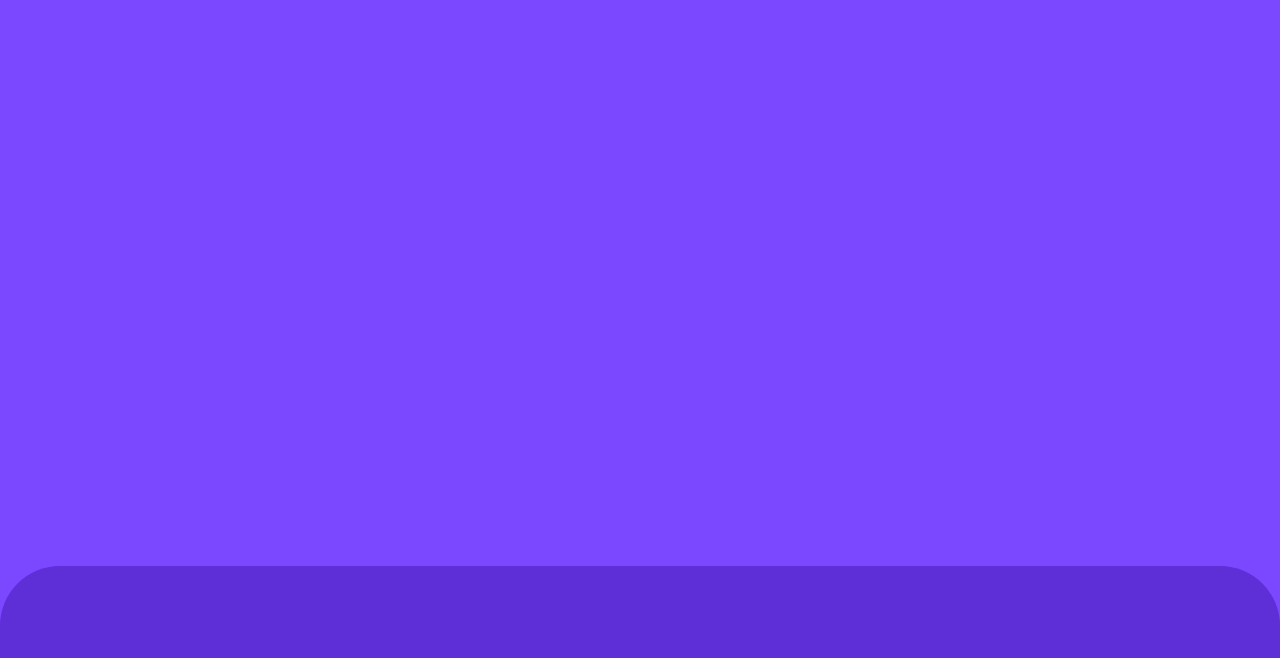
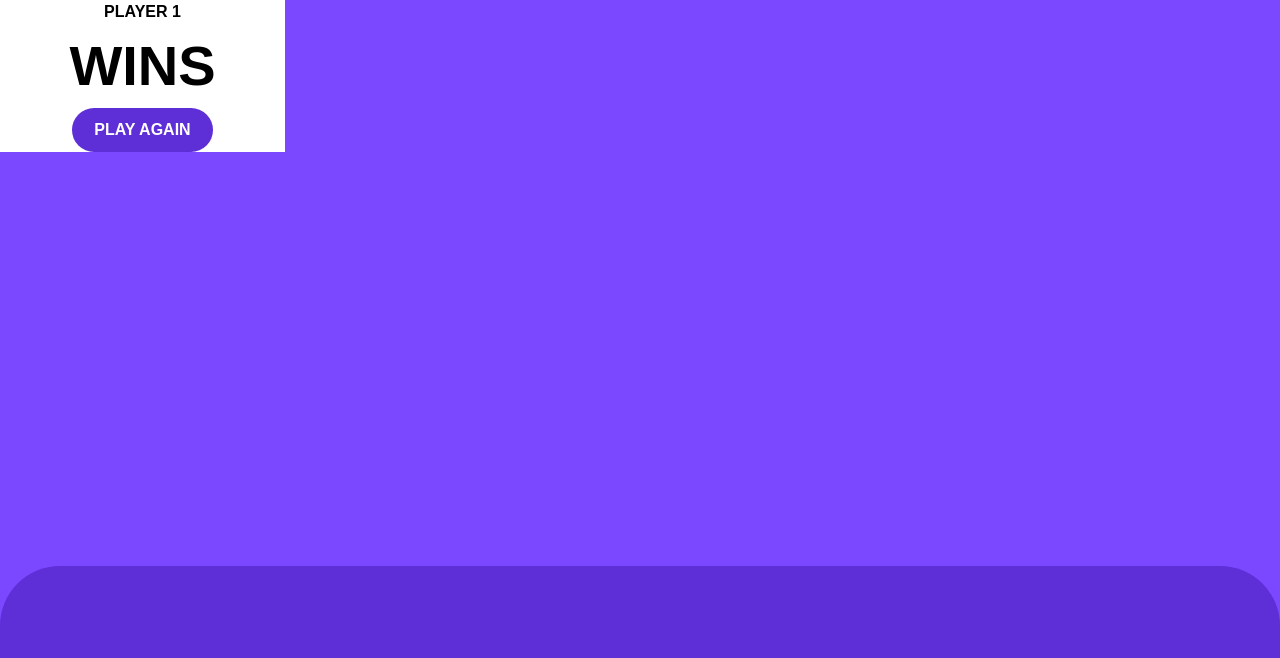
Before and after one commit to tpkhuong/fixedFrontendMentorChallenges, a Next.js app in the folder advanced/nextJsProjects/connectFourGame/: page /playergameboard in a window 1280 px wide. Shown: the top 658 px of the page. Built offline with nearby package versions, Linux system fonts and the light colour scheme.

Commit message:
enjoyed the effort/process of building algorithm playerturntimer and result components connect four dir.

```diff
--- a/advanced/nextJsProjects/connectFourGame/src/app/components/client/ConnectFourBoard/ConnectFourBoard.module.css
+++ b/advanced/nextJsProjects/connectFourGame/src/app/components/client/ConnectFourBoard/ConnectFourBoard.module.css
@@ -0,0 +1,4 @@
+/* mobile */
+
+/* tablet */
+/* desktop */
--- a/advanced/nextJsProjects/connectFourGame/src/app/components/client/ConnectFourBoard/index.js
+++ b/advanced/nextJsProjects/connectFourGame/src/app/components/client/ConnectFourBoard/index.js
@@ -1,8 +1,12 @@
 import React from "react";
 import styles from "./ConnectFourBoard.module.css";
+import PlayerTurnTimer from "../PlayerTurnTimer";
 
 export default function ConnectFourBoard({ children }) {
   return (
-    <div>{/* import result and player turn timer to this component */}</div>
+    <div className={styles[`connect-four-board-container`]}>
+      <PlayerTurnTimer whichPlayerTurn="one" />
+      {/* import result and player turn timer to this component */}
+    </div>
   );
 }
--- a/advanced/nextJsProjects/connectFourGame/src/app/components/client/PlayerTurnTimer/PlayerTurnTimer.module.css
+++ b/advanced/nextJsProjects/connectFourGame/src/app/components/client/PlayerTurnTimer/PlayerTurnTimer.module.css
@@ -0,0 +1,40 @@
+/* mobile */
+
+.font-size-16px {
+  font-size: var(--font-size-16px);
+}
+
+.font-size-56px {
+  font-size: var(--font-size-56px);
+}
+
+.player-turns-bg-container {
+  background-repeat: no-repeat;
+  background-size: contain;
+  font-weight: 600;
+
+  height: 168px;
+  width: 200px;
+  display: flex;
+  flex-direction: column;
+  justify-content: center;
+  align-items: center;
+  padding-block-start: 28px;
+}
+
+[data-playerturn="one"] .player-turns-bg-container {
+  background-image: url("/images/turn-background-red.svg");
+  color: var(--color-neutral-white);
+}
+
+[data-playerturn="two"] .player-turns-bg-container {
+  background-image: url("/images/turn-background-yellow.svg");
+  color: var(--color-neutral-black);
+}
+
+.text-container {
+  margin-block-start: -5px;
+}
+
+/* tablet */
+/* desktop */
--- a/advanced/nextJsProjects/connectFourGame/src/app/components/client/PlayerTurnTimer/index.js
+++ b/advanced/nextJsProjects/connectFourGame/src/app/components/client/PlayerTurnTimer/index.js
@@ -0,0 +1,52 @@
+"use client";
+
+import React from "react";
+import styles from "./PlayerTurnTimer.module.css";
+
+export default function PlayerTurnTimer({ children }) {
+  return (
+    <React.Fragment>
+      <div
+        onClick={(event) => {
+          countdownTimer(document.getElementById("turn-countdown-selector"));
+        }}
+        className={styles[`player-turns-bg-container`]}
+      >
+        <span
+          className={styles[`font-size-16px`]}
+          id="player-turn-text-selector"
+        >
+          PLAYER 1'S TURN
+        </span>
+        <div className={styles[`text-container`]}>
+          <span
+            className={styles[`font-size-56px`]}
+            id="turn-countdown-selector"
+          >
+            30
+          </span>
+          <span className={styles[`font-size-56px`]}>s</span>
+        </div>
+      </div>
+    </React.Fragment>
+  );
+}
+
+function countdownTimer(element) {
+  let startingNumber = 30;
+
+  const stopInterval = setInterval(() => {
+    startingNumber = startingNumber - 1;
+    console.log(startingNumber);
+    element.textContent = `${startingNumber}`;
+
+    if (startingNumber === 0) {
+      const stopIntervalDigit = JSON.parse(
+        localStorage.getItem("stopCountdown")
+      );
+      element.textContent = `00`;
+      clearInterval(stopIntervalDigit);
+    }
+  }, 1000);
+  localStorage.setItem("stopCountdown", JSON.stringify(stopInterval));
+}
--- a/advanced/nextJsProjects/connectFourGame/src/app/components/client/Result/Result.module.css
+++ b/advanced/nextJsProjects/connectFourGame/src/app/components/client/Result/Result.module.css
@@ -0,0 +1,23 @@
+.results-container {
+  font-size: var(--font-size-56px);
+  font-weight: 600;
+  background-color: var(--color-neutral-white);
+
+  max-width: 285px;
+  display: flex;
+  flex-direction: column;
+  align-items: center;
+}
+
+.winner,
+.play-again-btn {
+  font-size: var(--font-size-16px);
+}
+
+.play-again-btn {
+  background-color: var(--color-dark-purple);
+  color: var(--color-neutral-white);
+  padding: 22px;
+  padding-block: 10px;
+  border-radius: 100vw;
+}
--- a/advanced/nextJsProjects/connectFourGame/src/app/components/client/Result/index.js
+++ b/advanced/nextJsProjects/connectFourGame/src/app/components/client/Result/index.js
@@ -0,0 +1,14 @@
+import React from "react";
+import styles from "./Result.module.css";
+
+export default function ResultsDisplay({ children }) {
+  return (
+    <div className={styles[`results-container`]}>
+      <h2 id="winner-text-selector" className={styles[`winner`]}>
+        PLAYER 1
+      </h2>
+      <span>WINS</span>
+      <button className={styles[`play-again-btn`]}>PLAY AGAIN</button>
+    </div>
+  );
+}
--- /dev/null
+++ b/advanced/nextJsProjects/connectFourGame/src/app/components/context/index.js
@@ -0,0 +1,4 @@
+"use client";
+import React from "react";
+
+export const GameContext = React.createContext({});
--- a/advanced/nextJsProjects/connectFourGame/src/app/playergameboard/page.js
+++ b/advanced/nextJsProjects/connectFourGame/src/app/playergameboard/page.js
@@ -1,5 +1,9 @@
 import React from "react";
 import styles from "./PlayerGameBoard.module.css";
+import { GameContext } from "../components/context/index";
+import ConnectFourBoard from "../components/client/ConnectFourBoard";
+import PlayerTurnTimer from "../components/client/PlayerTurnTimer";
+import ResultsDisplay from "../components/client/Result";
 
 export default function PlayerGameBoard({ children }) {
   return (
@@ -9,6 +13,8 @@ export default function PlayerGameBoard({ children }) {
       data-result="null"
       className={styles[`game-board-bg-container`]}
     >
+      <ResultsDisplay />
+      {/* <PlayerTurnTimer /> */}
       {/* lower bg change bg color based on results */}
       <div id="lower-bg-selector" className={styles[`bottom-bg`]}></div>
       {/* game board */}
```
